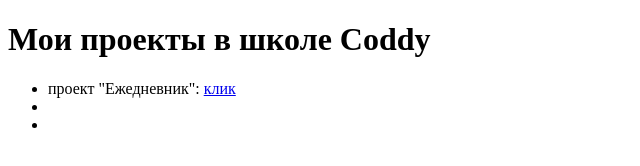
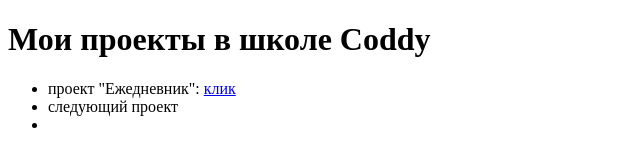
Before and after one commit to prepodCoddy/prepodcoddy.github.io, a plain HTML site: page index.html in a window 1280 px wide. Shown: the whole page, without its empty margins (0-640 px from the left). Drawn offline with Linux system fonts and the light colour scheme.

Commit message:
Добавил еще проект

```diff
--- a/index.html
+++ b/index.html
@@ -10,7 +10,7 @@
 
     <ul>
         <li>проект "Ежедневник": <a href="projects/diary/diary.html">клик</a></li>
-        <li></li>
+        <li>следующий проект</li>
         <li></li>
     </ul>
 </body>
```
